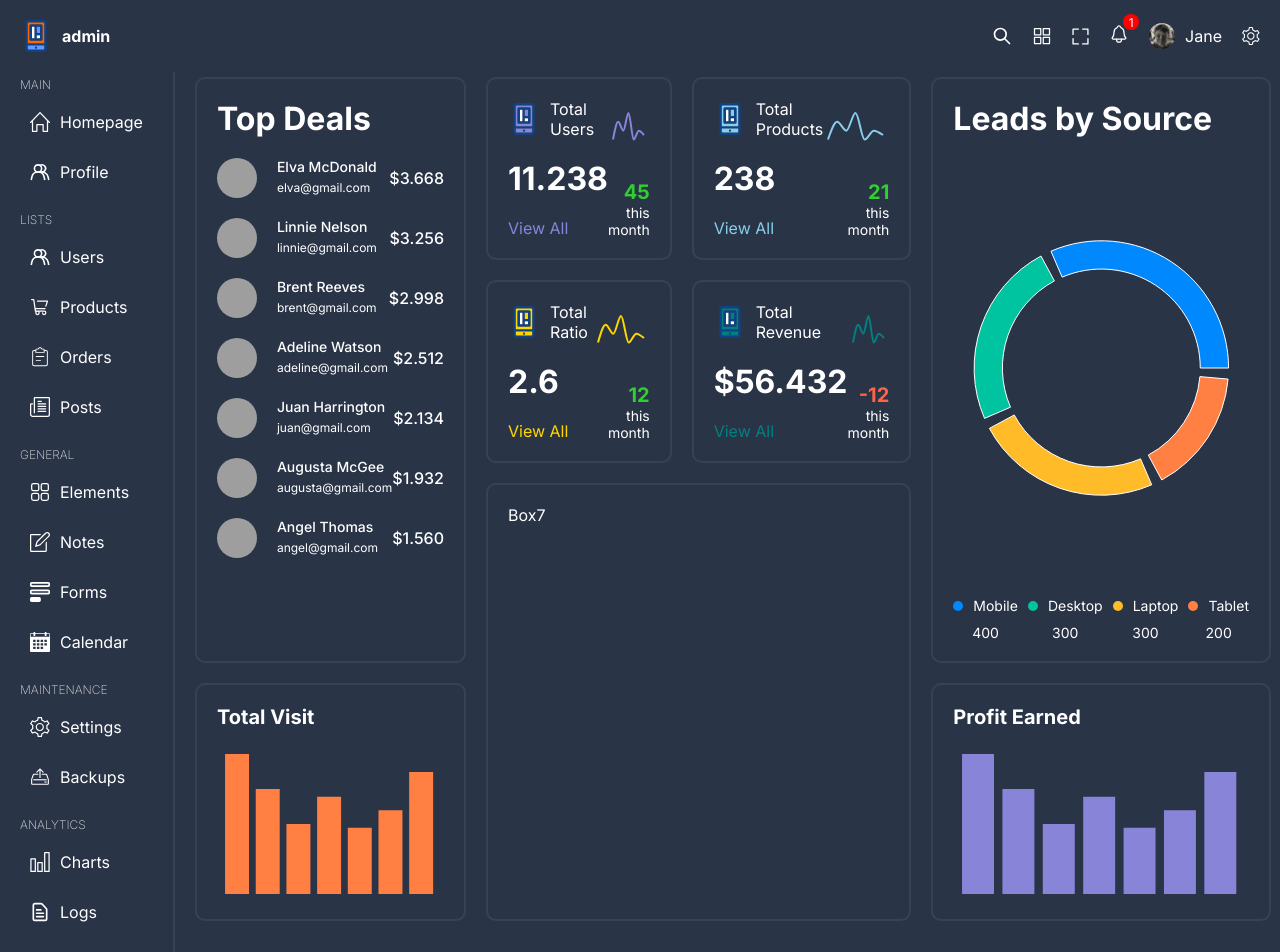
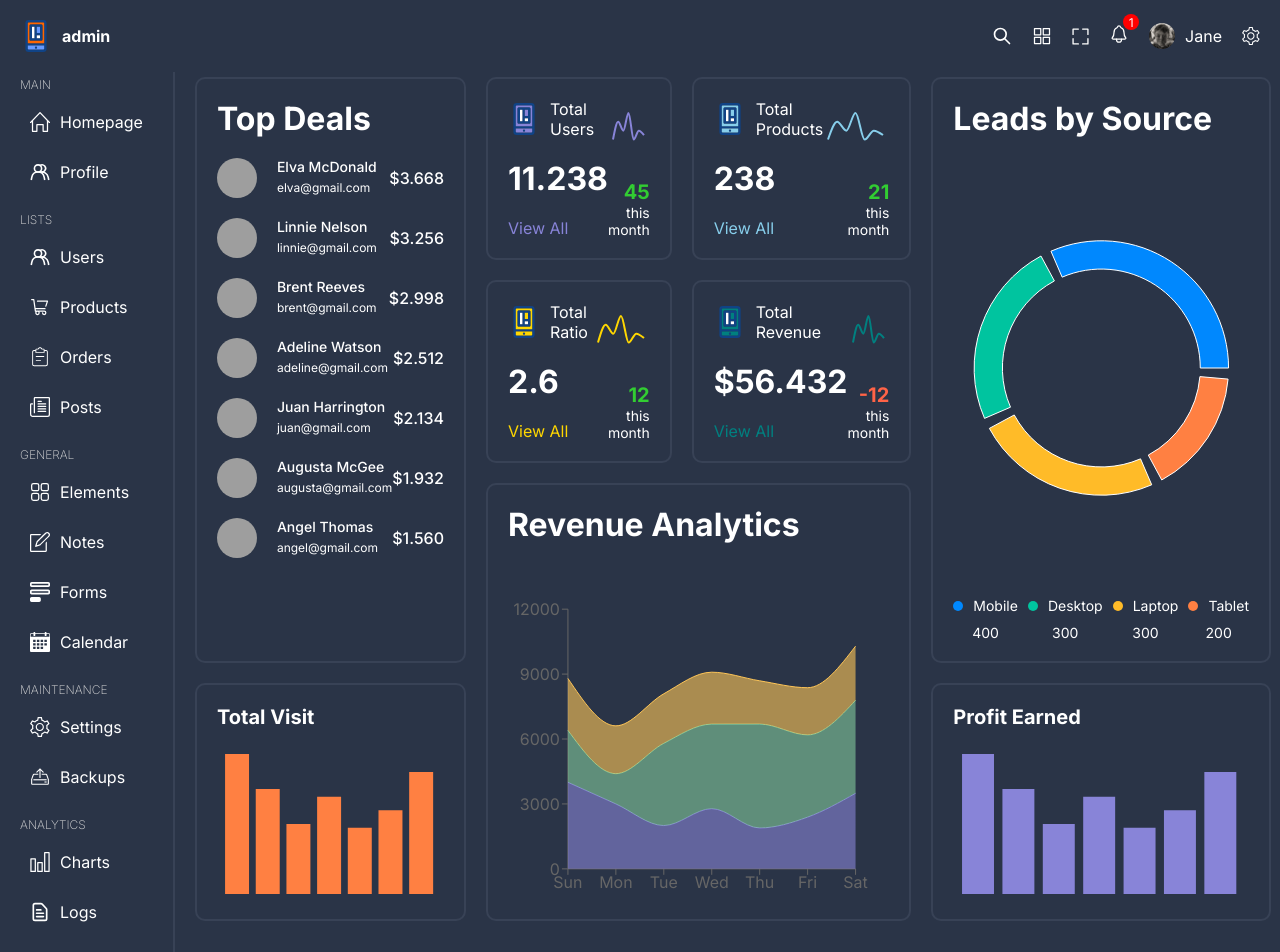
Before and after one commit to Dulatto/react-admin-panel, a React (Vite) app: page / in a window 1280 px wide. Shown: the top 952 px of the page. Built offline with nearby package versions, Linux system fonts and the light colour scheme; grey boxes are pictures that could not be loaded.

Commit message:
big chart

```diff
--- /dev/null
+++ b/src/components/bigChartBox/BigChartBox.tsx
@@ -0,0 +1,100 @@
+import {
+    Area,
+    AreaChart,
+    ResponsiveContainer,
+    Tooltip,
+    XAxis,
+    YAxis,
+} from 'recharts';
+import './bigChartBox.scss';
+
+const data = [
+    {
+        name: 'Sun',
+        visits: 4000,
+        clicks: 2400,
+        likes: 2400,
+    },
+    {
+        name: 'Mon',
+        visits: 3000,
+        clicks: 1398,
+        likes: 2210,
+    },
+    {
+        name: 'Tue',
+        visits: 2000,
+        clicks: 3800,
+        likes: 2290,
+    },
+    {
+        name: 'Wed',
+        visits: 2780,
+        clicks: 3908,
+        likes: 2400,
+    },
+    {
+        name: 'Thu',
+        visits: 1890,
+        clicks: 4800,
+        likes: 2000,
+    },
+    {
+        name: 'Fri',
+        visits: 2390,
+        clicks: 3800,
+        likes: 2181,
+    },
+    {
+        name: 'Sat',
+        visits: 3490,
+        clicks: 4300,
+        likes: 2500,
+    },
+];
+
+export const BigChartBox = () => {
+    return (
+        <div className="bigChartBox">
+            <h1>Revenue Analytics</h1>
+            <div className="chart">
+                <ResponsiveContainer width="99%" height="100%">
+                    <AreaChart
+                        data={data}
+                        margin={{
+                            top: 10,
+                            right: 30,
+                            left: 0,
+                            bottom: 0,
+                        }}
+                    >
+                        <XAxis dataKey="name" />
+                        <YAxis />
+                        <Tooltip />
+                        <Area
+                            type="monotone"
+                            dataKey="visits"
+                            stackId="1"
+                            stroke="#8884d8"
+                            fill="#8884d8"
+                        />
+                        <Area
+                            type="monotone"
+                            dataKey="clicks"
+                            stackId="1"
+                            stroke="#82ca9d"
+                            fill="#82ca9d"
+                        />
+                        <Area
+                            type="monotone"
+                            dataKey="likes"
+                            stackId="1"
+                            stroke="#ffc658"
+                            fill="#ffc658"
+                        />
+                    </AreaChart>
+                </ResponsiveContainer>
+            </div>
+        </div>
+    );
+};
--- /dev/null
+++ b/src/components/bigChartBox/bigChartBox.scss
@@ -0,0 +1,12 @@
+.bigChartBox {
+    width: 100%;
+    height: 100%;
+    display: flex;
+    flex-direction: column;
+    justify-content: space-between;
+
+    .chart {
+        width: 100%;
+        height: 300px;
+    }
+}
--- a/src/pages/home/Home.tsx
+++ b/src/pages/home/Home.tsx
@@ -1,4 +1,5 @@
 import { BarChartBox } from '../../components/barChartBox/BarChartBox';
+import { BigChartBox } from '../../components/bigChartBox/BigChartBox';
 import { ChartBox } from '../../components/chartBox/ChartBox';
 import { PieChartBox } from '../../components/pieChartBox/PieChartBox';
 import { TopBox } from '../../components/topBox/TopBox';
@@ -30,10 +31,11 @@
                 <ChartBox {...chartBoxConversion} />
             </div>
             <div className="box box6">
-                {' '}
                 <ChartBox {...chartBoxRevenue} />
             </div>
-            <div className="box box7">Box7</div>
+            <div className="box box7">
+                <BigChartBox />
+            </div>
             <div className="box box8">
                 <BarChartBox {...barChartBoxVisit} />
             </div>
```
